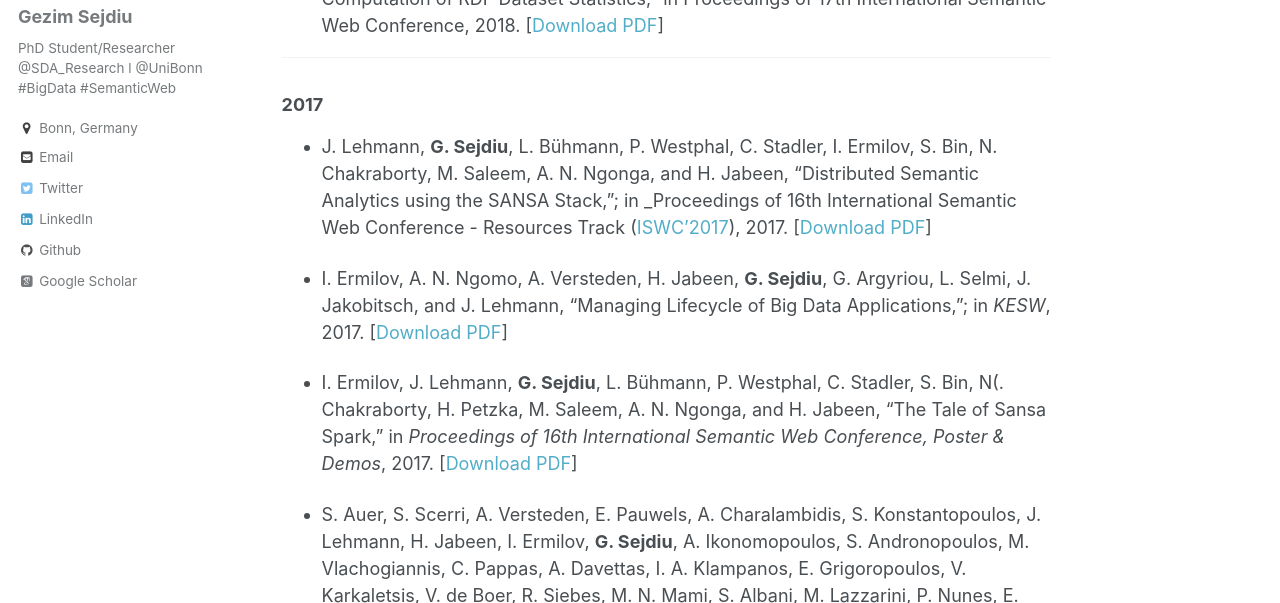
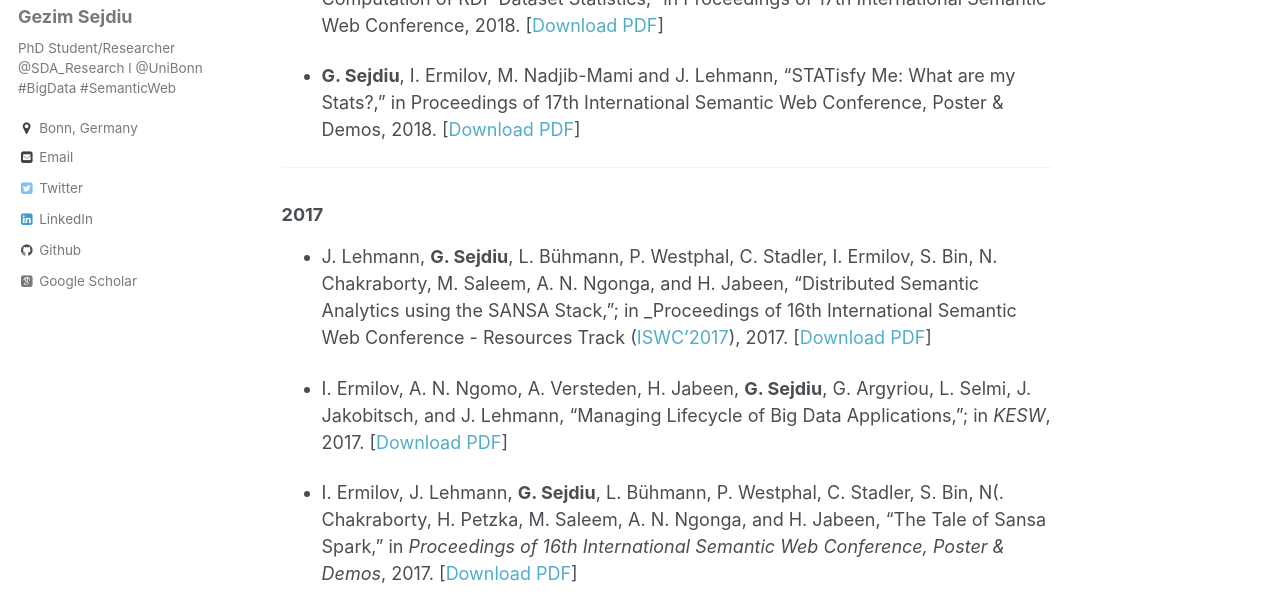
Before and after one commit to GezimSejdiu/gezimsejdiu.github.io, a Jekyll site: the page built from _pages/publications.md, in a window 1280 px wide and 900 px high, cut to the strip 297-900 px from the top of the window. Built offline with Jekyll 4.4.1, drawn with Linux system fonts in a browser that asks for light colours; some web fonts are replaced.

Commit message:
Add STATisfy paper

```diff
--- a/_pages/publications.md
+++ b/_pages/publications.md
@@ -11,6 +11,8 @@ author_profile: true
 
 ### 2018
 *  **G. Sejdiu**, I. Ermilov, J. Lehmann, and M. Nadjib-Mami, “DistLODStats: Distributed Computation of RDF Dataset Statistics,” in Proceedings of 17th International Semantic Web Conference, 2018. [[Download PDF](http://jens-lehmann.org/files/2018/iswc_distlodstats.pdf)]
+
+*  **G. Sejdiu**, I. Ermilov,  M. Nadjib-Mami and J. Lehmann, “STATisfy Me: What are my Stats?,” in Proceedings of 17th International Semantic Web Conference, Poster & Demos, 2018. [[Download PDF](assets/publications/STATisfyMe__pd_ISWC2018.pdf)]
 <hr>
 
 ### 2017
```
Also changed, not shown: 1 other file.
